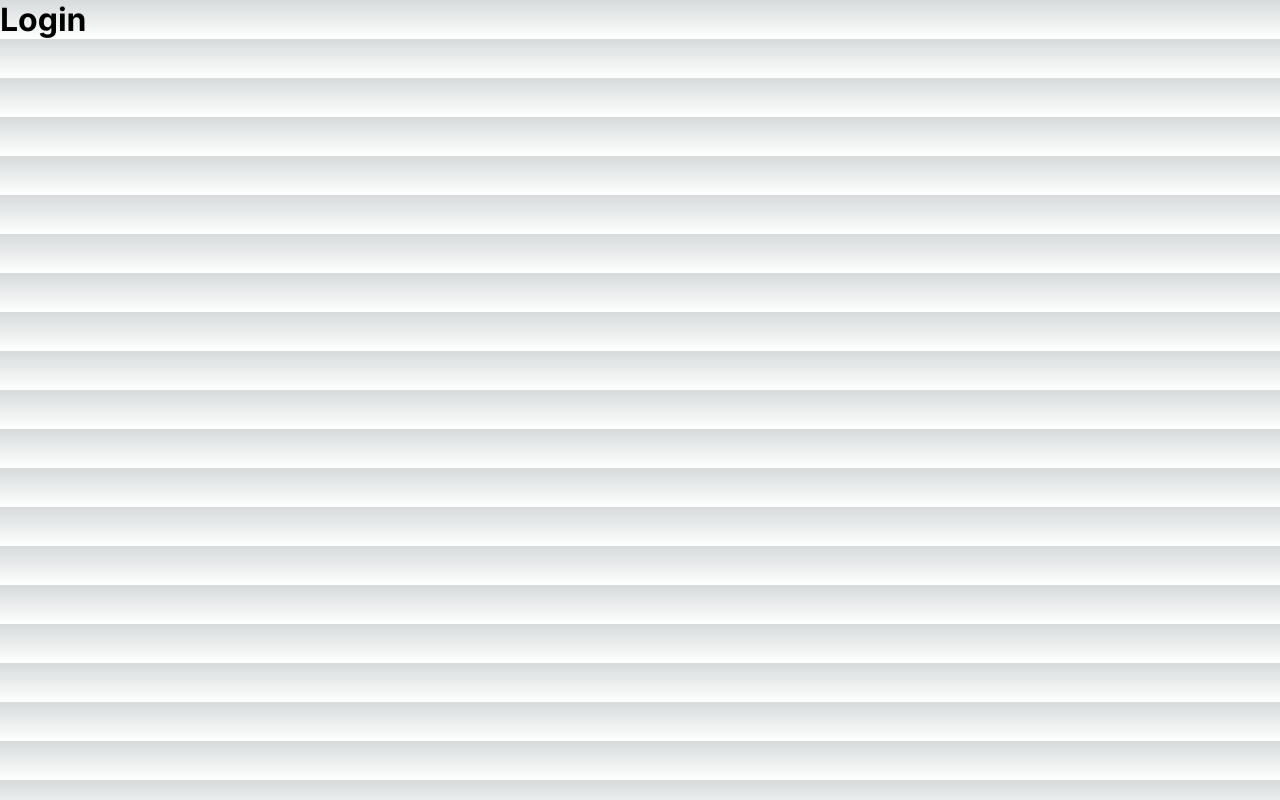
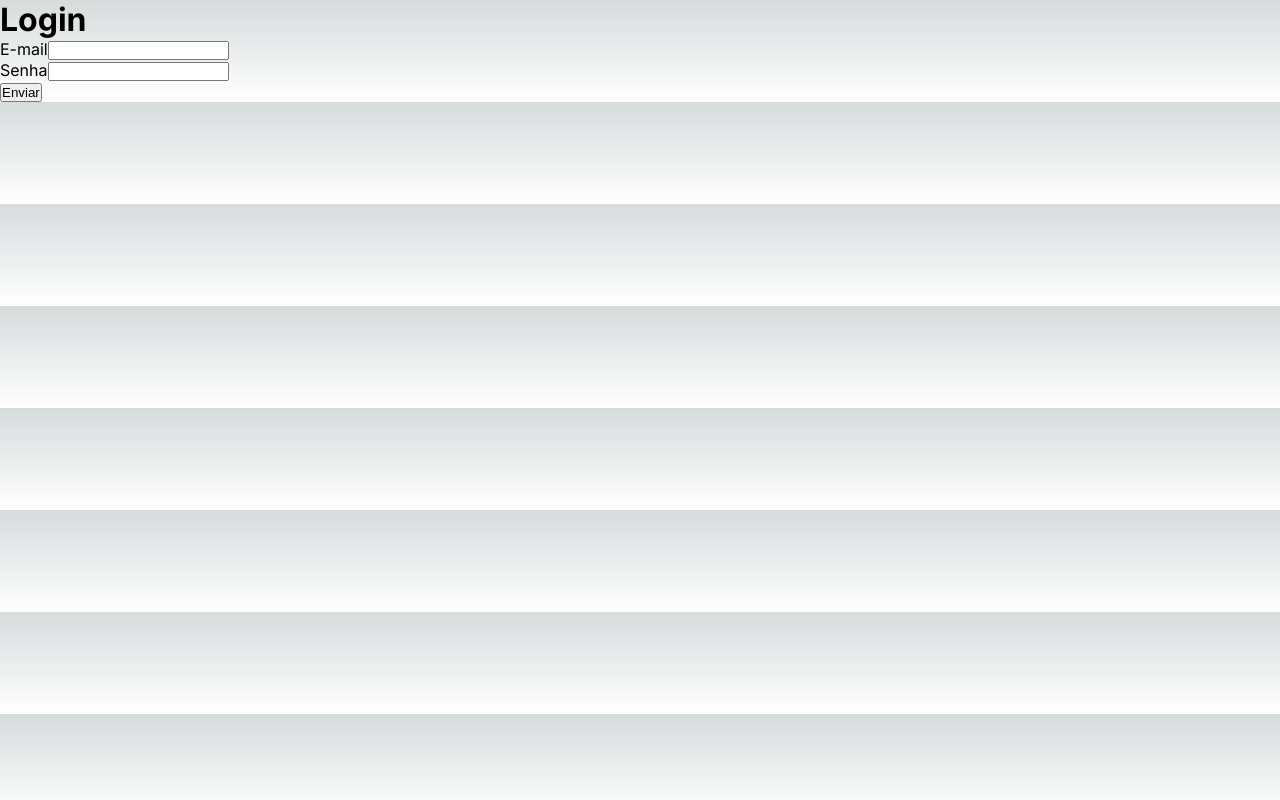
Before and after one commit to Ricksrss/NewsPage, a Next.js app: page /login in a window 1280 px wide. Built offline with nearby package versions, Linux system fonts and the light colour scheme.

Commit message:
Login e Cadastro

```diff
--- a/src/app/login/page.jsx
+++ b/src/app/login/page.jsx
@@ -1,7 +1,10 @@
+import LoginForm from '../../components/LoginForm';
+
 const LoginPage = () => {
     return (
         <div>
             <h1>Login</h1>
+            <LoginForm />
         </div>
     )
 }
--- /dev/null
+++ b/src/components/LoginForm/index.jsx
@@ -0,0 +1,35 @@
+'use client';
+import { useState } from "react";
+
+const LoginForm = () => {
+  const [formulario, setFormulario] = useState({
+    email: "",
+    senha: "",
+  });
+
+  const aoSubmeter = (e) => {
+    e.preventDefault();
+    console.log('submeteu', formulario);
+  };
+
+  const aoAlterarValores = (e) => {
+    const { name, value } = e.target;
+    setFormulario({ ...formulario, [name]: value });
+  };
+
+  return (
+    <form onSubmit={aoSubmeter}>
+      <div>
+        <label htmlFor="email">E-mail</label>
+        <input type="text" name="email" onChange={aoAlterarValores} />
+      </div>
+      <div>
+        <label htmlFor="senha">Senha</label>
+        <input type="password" name="senha" onChange={aoAlterarValores}/>
+      </div>
+      <button type="submit">Enviar</button>
+    </form>
+  );
+};
+
+export default LoginForm;
```
